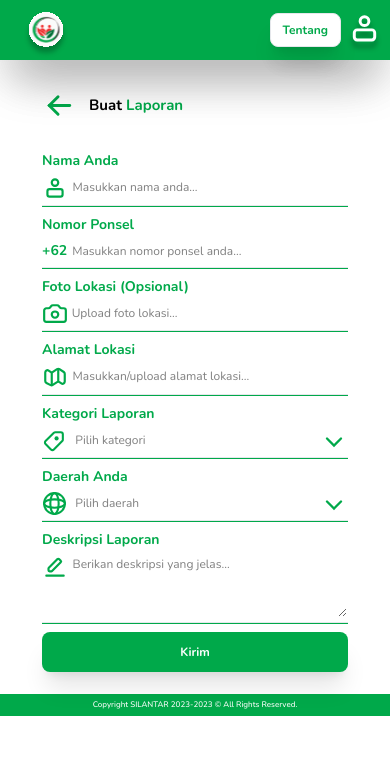
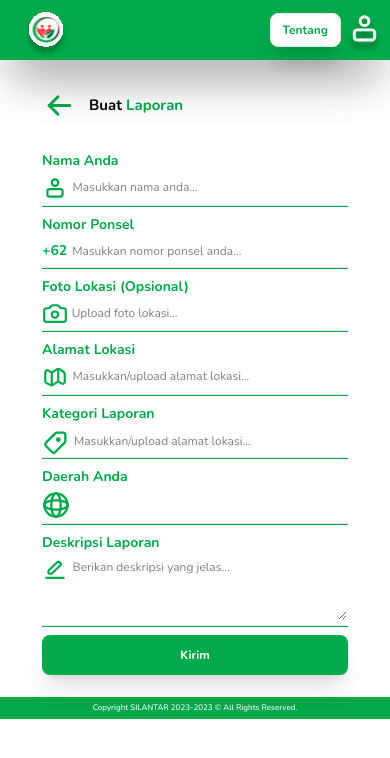
Before and after one commit to Sangoveka-Team/Silantar-KMIPN-V, a Next.js app: page /lapor in a window 390 px wide. Shown: the top 758 px of the page. Built offline with nearby package versions, Linux system fonts and the light colour scheme.

Commit message:
notif modal lapor done

```diff
--- a/app/globals.css
+++ b/app/globals.css
@@ -24,4 +24,10 @@
   .input-lapor {
     @apply input focus:outline-none input-xs w-full placeholder:text-[#808080] pl-1;
   }
+  .dropdown-header {
+    @apply block absolute mt-2 -translate-x-[1.625rem] bg-white z-10 w-full;
+  }
+  .dropdown-item {
+    @apply pl-[1.688rem] py-1 font-bold text-xs text-primary cursor-pointer hover:bg-slate-100;
+  }
 }
--- a/app/lapor/page.js
+++ b/app/lapor/page.js
@@ -3,14 +3,24 @@
 import Image from "next/image";
 import Link from "next/link";
 import React, {useState} from "react";
+import {listDaerah, listKategori} from "@/data";
 
 const Lapor = () => {
   const [imgLocation, setImgLocation] = useState(null);
   const [selectDaerah, setSelectDaerah] = useState("DEFAULT");
-  const [selectKategori, setSelectKategori] = useState("DEFAULT");
+  const [kategori, setKategori] = useState("");
   const [showModal, setShowModal] = useState(false);
+  const [dropdown, setDropdown] = useState(false);
 
-  const handleSubmit = () => {};
+  const handleSubmit = (e) => {
+    e.preventDefault();
+    setShowModal(true);
+  };
+
+  const handleKategori = (e) => {
+    e.target.value == "" ? setDropdown(false) : setDropdown(true);
+    setKategori(e.target.value);
+  };
 
   return (
     <div className="bg-white w-full">
@@ -127,26 +137,38 @@ const Lapor = () => {
                 width={28}
                 height={28}
                 alt="user icon"
+                className="absolute left-0"
               />
-              <select
-                className="self-center select-xs focus:outline-none w-full box-border appearance-none z-10 bg-transparent text-[#808080] relative"
-                defaultValue={"DEFAULT"}
-                value={selectKategori}
-                onChange={(e) => setSelectKategori(e.target.value)}
-              >
-                {/* styling option nya belum */}
-                <option disabled selected value="DEFAULT">
-                  Pilih kategori
-                </option>
-                <option value="pertama">Pertama</option>
-              </select>
-              <Image
-                src="/icon/chevron-down.svg"
-                width={28}
-                height={28}
-                alt="arrow down"
-                className="absolute right-0 top-0 z-0"
-              />
+              <div className="w-full relative pl-[1.688rem]">
+                <input
+                  type="text"
+                  placeholder="Masukkan/upload alamat lokasi..."
+                  className="input-lapor"
+                  onChange={handleKategori}
+                  value={kategori}
+                />
+                <ul
+                  className={`dropdown-header ${
+                    !dropdown ? "hidden" : "block"
+                  } max-h-20 overflow-x-hidden overflow-y-scroll shadow-md rounded-b-md`}
+                >
+                  {listKategori.map((data) => (
+                    // masih belum fix fitur searching nya
+                    <div key={data.id}>
+                      <li
+                        className="dropdown-item"
+                        onClick={() => {
+                          setKategori(data.value);
+                          setDropdown(false);
+                        }}
+                      >
+                        {data.value}
+                      </li>
+                      <hr className="w-full h-[0.063rem] text-[#D9D6D6]" />
+                    </div>
+                  ))}
+                </ul>
+              </div>
             </div>
             <hr className="w-full h-[2px] bg-primary" />
           </div>
@@ -160,26 +182,7 @@ const Lapor = () => {
                 width={28}
                 height={28}
                 alt="user icon"
-              />
-              <select
-                className="self-center select-xs focus:outline-none w-full box-border appearance-none z-10 bg-transparent text-[#808080] relative"
-                defaultValue={"DEFAULT"}
-                value={selectDaerah}
-                onChange={(e) => setSelectDaerah(e.target.value)}
-              >
-                {/* styling option nya belum */}
-                <option disabled selected value="DEFAULT">
-                  Pilih daerah
-                </option>
-                <option value="pertama">Pertama</option>
-                <option value="kedua">kedua</option>
-              </select>
-              <Image
-                src="/icon/chevron-down.svg"
-                width={28}
-                height={28}
-                alt="arrow down"
-                className="absolute right-0 top-0 z-0"
+                className=""
               />
             </div>
             <hr className="w-full h-[2px] bg-primary" />
@@ -206,37 +209,49 @@ const Lapor = () => {
           </div>
           <button type="submit" className="btn-green py-3 w-full">
             Kirim
+            {/* <span className="loading loading-spinner loading-xs"></span> */}
           </button>
         </form>
       </div>
-      {/* modal ketika berhasil mengupload laporan belum jadi :v */}
+      {/* modal open ketika laporan terkirim */}
       {showModal ? (
         <>
           <div className="justify-center items-center flex overflow-x-hidden overflow-y-auto fixed inset-0 z-50 outline-none focus:outline-none">
-            <div className="relative w-auto my-6 mx-auto max-w-3xl">
+            <div className="relative my-6 mx-10 md:mx-auto  w-[17.25rem]">
               {/*content*/}
-              <div className="border-0 rounded-lg shadow-lg relative flex flex-col w-full bg-white outline-none focus:outline-none">
-                {/*header*/}
-                <div className="flex items-start justify-between p-5 border-b border-solid border-slate-200 rounded-t">
-                  <h3 className="text-3xl font-semibold">Modal Title</h3>
+              <div className="border-0 rounded-xl shadow-xl relative flex flex-col w-full bg-white outline-none focus:outline-none">
+                {/*body*/}
+                <div className="relative py-6 pl-[1.688rem] pr-[2.125rem] flex flex-col">
+                  {/* close button */}
                   <button
-                    className="p-1 ml-auto bg-transparent border-0 text-black opacity-5 float-right text-3xl leading-none font-semibold outline-none focus:outline-none"
+                    type="button"
+                    className="absolute top-2 right-5 font-bold text-2xl"
                     onClick={() => setShowModal(false)}
                   >
-                    <span className="bg-transparent text-black opacity-5 h-6 w-6 text-2xl block outline-none focus:outline-none">
-                      ×
-                    </span>
+                    x
                   </button>
-                </div>
-                {/*body*/}
-                <div className="relative p-6 flex-auto">
-                  <p className="my-4 text-slate-500 text-lg leading-relaxed">
-                    I always felt like I could do anything. That’s the main
-                    thing people are controlled by! Thoughts- their perception
-                    of themselves! They're slowed down by their perception of
-                    themselves. If you're taught you can’t do anything, you
-                    won’t do anything. I was taught I could do everything.
+                  <h2 className="font-bold text-[0.94rem] text-black text-center">
+                    Laporan anda sudah
+                    <span className="text-primary block">dikirim!</span>
+                  </h2>
+                  <Image
+                    src="/lapor/Image-Modal.svg"
+                    width={108}
+                    height={116}
+                    alt="image modal lapor"
+                    className="self-center mt-3 mb-[0.313rem]"
+                  />
+                  <p className="font-bold text-[0.625rem] mb-2">
+                    Terima kasih telah melapor! Untuk mengakses fitur-fitur
+                    website kami yang lainnya, silahkan dengan klik tombol
+                    dibawah ini.
                   </p>
+                  <Link
+                    href="/login"
+                    className="btn-green py-[0.625rem] px-[1.188rem] w-[7.625rem] self-center text-center"
+                  >
+                    Mau daftar!
+                  </Link>
                 </div>
               </div>
             </div>
--- a/app/page.js
+++ b/app/page.js
@@ -39,9 +39,9 @@ export default function Home() {
             backgroundImage: `url("/home/hero-bg.png")`,
           }}
         >
-          <div className="hero-overlay bg-opacity-10 bg-[rgba(255,255,255,0.35)]"></div>
+          <div className="hero-overlay bg-opacity-10 bg-[rgba(255,255,255,0.3)]"></div>
           <div className="w-full mt-11 h-[350px] lg:h-[450px] pt-10 lg:pt-20 pl-8 pb-[46px] pr-7 flex flex-col gap-7">
-            <div className="max-w-[220px] lg:max-w  -lg lg:text-center lg:w-full lg:mx-auto">
+            <div className="max-w-[220px] lg:max-w-lg lg:text-center lg:w-full lg:mx-auto">
               <h1 className="text-shadow-primary shadow-black text-[32px] text-primary font-bold font-outline-2 lg:text-7xl">
                 SILANTAR
               </h1>
--- a/components/home/Navbar.jsx
+++ b/components/home/Navbar.jsx
@@ -7,6 +7,7 @@ import NavUser from "@/public/icon/user.svg";
 const Navbar = () => {
   return (
     <nav className="flex bg-primary items-center justify-between px-2 py-[7px] shadow-2xl fixed w-full">
+      <Link href={"/"}>
         <Image
           src={Logo}
           width={0}
@@ -14,6 +15,7 @@ const Navbar = () => {
           className="w-[46px] h-[46px] ml-[15px] translate-y-[0.3125rem]"
           alt="logo silantar"
         />
+      </Link>
       <div className="flex gap-[6px] lg:gap-2 items-center justify-between">
         <button className="px-3 py-[8px] btn-white lg:text-base">
           Tentang
--- /dev/null
+++ b/data.js
@@ -0,0 +1,39 @@
+const listKategori = [
+  {
+    id: 1,
+    value: "Pencemaran Lingkungan",
+  },
+  {
+    id: 2,
+    value: "Bencana",
+  },
+  {
+    id: 3,
+    value: "Fasilitas Umum",
+  },
+  {
+    id: 4,
+    value: "Arus Lalu Lintas",
+  },
+];
+
+const listDaerah = [
+  {
+    id: 1,
+    value: "Banjarmasin",
+  },
+  {
+    id: 2,
+    value: "Banjarbaru",
+  },
+  {
+    id: 3,
+    value: "Martapura",
+  },
+  {
+    id: 4,
+    value: "Pelaihari",
+  },
+];
+
+export {listKategori, listDaerah};
--- a/package.json
+++ b/package.json
@@ -10,11 +10,13 @@
   },
   "dependencies": {
     "autoprefixer": "10.4.14",
-    "daisyui": "^2.51.6",
     "next": "13.4.3",
     "postcss": "8.4.23",
     "react": "18.2.0",
     "react-dom": "18.2.0",
     "tailwindcss": "3.3.2"
+  },
+  "devDependencies": {
+    "daisyui": "^3.0.0"
   }
 }
```
Also changed, not shown: public/lapor/image-modal.svg (added), 1 other file (tests, documents, lock files or other folders). Lines whose indentation alone changed are shown as unchanged.
